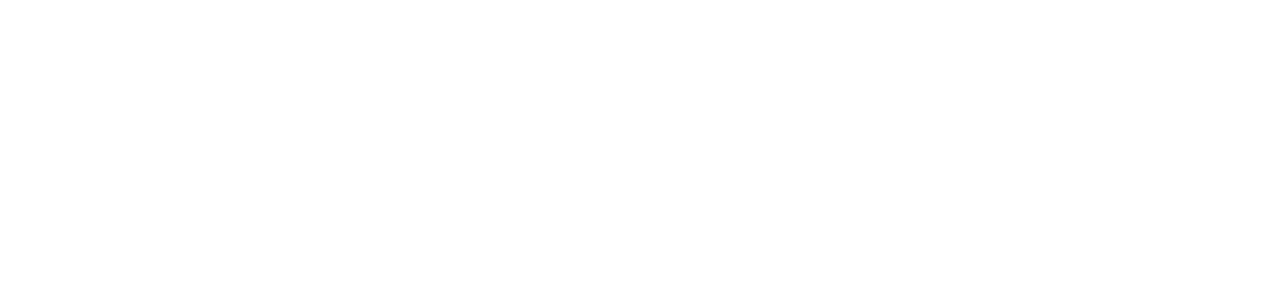
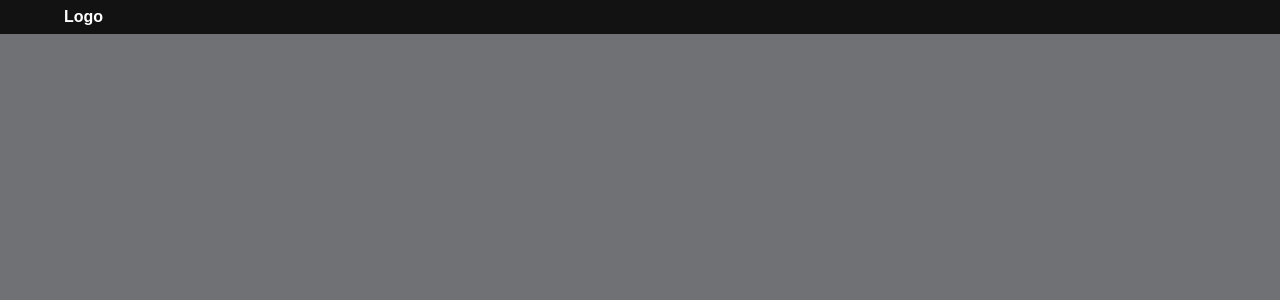
Before and after one commit to NickJTT/react-testing-demo, a React (Create React App) app: page / in a window 1280 px wide. Shown: the top 300 px of the page. Built offline with nearby package versions, Linux system fonts and the light colour scheme.

Commit message:
Create header component

```diff
--- a/package.json
+++ b/package.json
@@ -6,6 +6,7 @@
     "@testing-library/jest-dom": "^5.11.6",
     "@testing-library/react": "^11.2.2",
     "@testing-library/user-event": "^12.2.2",
+    "node-sass": "^4.14.1",
     "react": "^17.0.1",
     "react-dom": "^17.0.1",
     "react-scripts": "4.0.1",
--- a/src/App.js
+++ b/src/App.js
@@ -1,5 +1,7 @@
+import Header from './components/Header/Header';
+
 export default function App() {
   return <>
-
+    <Header/>
   </>;
 }
--- /dev/null
+++ b/src/components/Header/Header.js
@@ -0,0 +1,8 @@
+import React from 'react';
+import style from './Header.module.scss';
+
+export default function Header() {
+  return <header className = { style.header }>
+    <h4>Logo</h4>
+  </header>;
+}
--- /dev/null
+++ b/src/components/Header/Header.module.scss
@@ -0,0 +1,6 @@
+header.header {
+  padding: 8px 64px;
+  font-family: Arial;
+  background-color: #121212;
+  color: white;
+}
--- a/src/index.css
+++ b/src/index.css
@@ -3,3 +3,7 @@
   padding: 0;
   box-sizing: border-box;
 }
+
+body {
+  background-color: #707174;
+}
```
Also changed, not shown: 1 other file (tests, documents, lock files or other folders).
